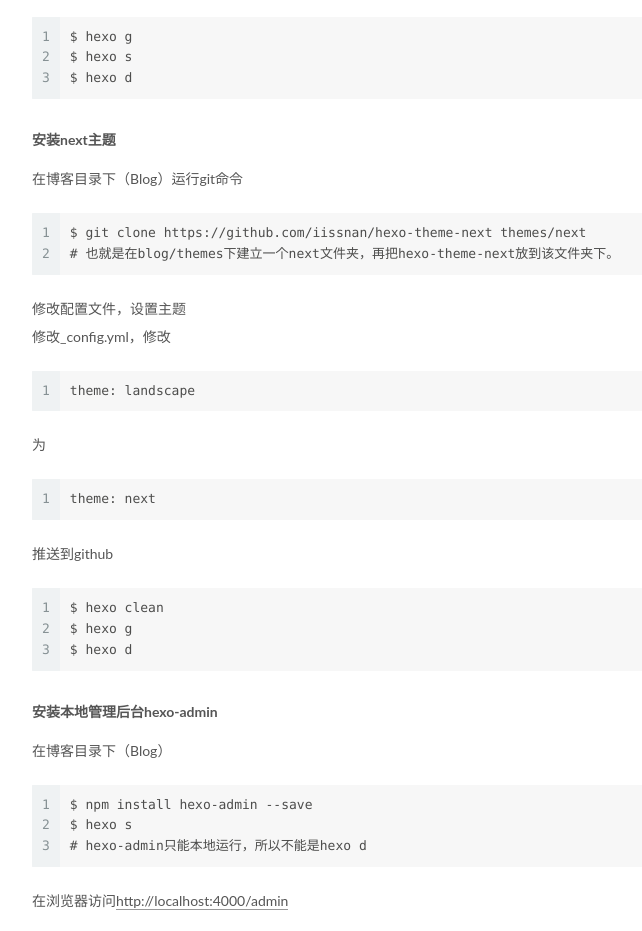
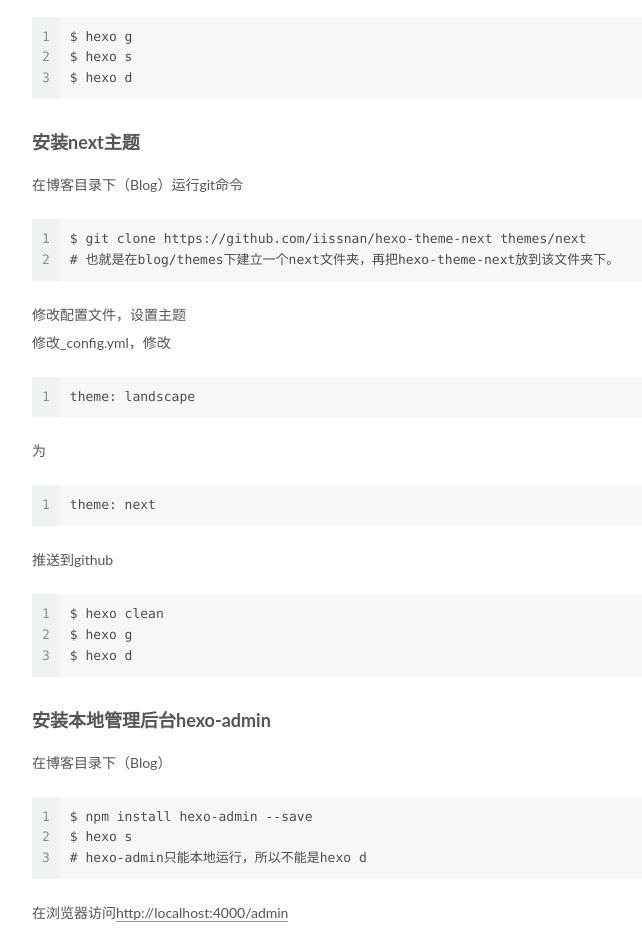
Before and after one commit to maoerniu/blog, a plain HTML site: page index.html in a window 1280 px wide. Shown: the part 1445-2376 px from the top of the page, without its empty margins (258-900 px from the left). Drawn offline with Linux system fonts and the light colour scheme.

Commit message:
Site updated: 2019-03-28 09:00:25

```diff
--- a/index.html
+++ b/index.html
@@ -309,12 +309,12 @@
 <p>如果只需本地运行blog的话<br><figure class="highlight plain"><table><tr><td class="gutter"><pre><span class="line">1</span><br><span class="line">2</span><br><span class="line">3</span><br></pre></td><td class="code"><pre><span class="line">$ hexo clean</span><br><span class="line">$ hexo generate</span><br><span class="line">$ hexo server</span><br></pre></td></tr></table></figure></p>
 <p>部署到github<br><figure class="highlight plain"><table><tr><td class="gutter"><pre><span class="line">1</span><br><span class="line">2</span><br><span class="line">3</span><br></pre></td><td class="code"><pre><span class="line">$ hexo clean</span><br><span class="line">$ hexo generate</span><br><span class="line">$ hexo deploy</span><br></pre></td></tr></table></figure></p>
 <p>以上命令都可以用一个字母简写<br><figure class="highlight plain"><table><tr><td class="gutter"><pre><span class="line">1</span><br><span class="line">2</span><br><span class="line">3</span><br></pre></td><td class="code"><pre><span class="line">$ hexo g</span><br><span class="line">$ hexo s</span><br><span class="line">$ hexo d</span><br></pre></td></tr></table></figure></p>
-<h5 id="安装next主题"><a href="#安装next主题" class="headerlink" title="安装next主题"></a>安装next主题</h5><p>在博客目录下（Blog）运行git命令<br><figure class="highlight plain"><table><tr><td class="gutter"><pre><span class="line">1</span><br><span class="line">2</span><br></pre></td><td class="code"><pre><span class="line">$ git clone https://github.com/iissnan/hexo-theme-next themes/next</span><br><span class="line"># 也就是在blog/themes下建立一个next文件夹，再把hexo-theme-next放到该文件夹下。</span><br></pre></td></tr></table></figure></p>
+<h3 id="安装next主题"><a href="#安装next主题" class="headerlink" title="安装next主题"></a>安装next主题</h3><p>在博客目录下（Blog）运行git命令<br><figure class="highlight plain"><table><tr><td class="gutter"><pre><span class="line">1</span><br><span class="line">2</span><br></pre></td><td class="code"><pre><span class="line">$ git clone https://github.com/iissnan/hexo-theme-next themes/next</span><br><span class="line"># 也就是在blog/themes下建立一个next文件夹，再把hexo-theme-next放到该文件夹下。</span><br></pre></td></tr></table></figure></p>
 <p>修改配置文件，设置主题<br>修改_config.yml，修改</p>
 <figure class="highlight plain"><table><tr><td class="gutter"><pre><span class="line">1</span><br></pre></td><td class="code"><pre><span class="line">theme: landscape</span><br></pre></td></tr></table></figure>
 <p>为<br><figure class="highlight plain"><table><tr><td class="gutter"><pre><span class="line">1</span><br></pre></td><td class="code"><pre><span class="line">theme: next</span><br></pre></td></tr></table></figure></p>
 <p>推送到github<br><figure class="highlight plain"><table><tr><td class="gutter"><pre><span class="line">1</span><br><span class="line">2</span><br><span class="line">3</span><br></pre></td><td class="code"><pre><span class="line">$ hexo clean</span><br><span class="line">$ hexo g</span><br><span class="line">$ hexo d</span><br></pre></td></tr></table></figure></p>
-<h5 id="安装本地管理后台hexo-admin"><a href="#安装本地管理后台hexo-admin" class="headerlink" title="安装本地管理后台hexo-admin"></a>安装本地管理后台hexo-admin</h5><p>在博客目录下（Blog）<br><figure class="highlight plain"><table><tr><td class="gutter"><pre><span class="line">1</span><br><span class="line">2</span><br><span class="line">3</span><br></pre></td><td class="code"><pre><span class="line">$ npm install hexo-admin --save</span><br><span class="line">$ hexo s</span><br><span class="line"># hexo-admin只能本地运行，所以不能是hexo d</span><br></pre></td></tr></table></figure></p>
+<h3 id="安装本地管理后台hexo-admin"><a href="#安装本地管理后台hexo-admin" class="headerlink" title="安装本地管理后台hexo-admin"></a>安装本地管理后台hexo-admin</h3><p>在博客目录下（Blog）<br><figure class="highlight plain"><table><tr><td class="gutter"><pre><span class="line">1</span><br><span class="line">2</span><br><span class="line">3</span><br></pre></td><td class="code"><pre><span class="line">$ npm install hexo-admin --save</span><br><span class="line">$ hexo s</span><br><span class="line"># hexo-admin只能本地运行，所以不能是hexo d</span><br></pre></td></tr></table></figure></p>
 <p>在浏览器访问<a href="http://localhost:4000/admin" target="_blank" rel="noopener">http://localhost:4000/admin</a></p>
 
 
```
Also changed, not shown: 2019/03/28/MAC上使用Hexo-github搭建自己的博客，添加主题，安装后台管理/index.html (+4 -4 lines).
